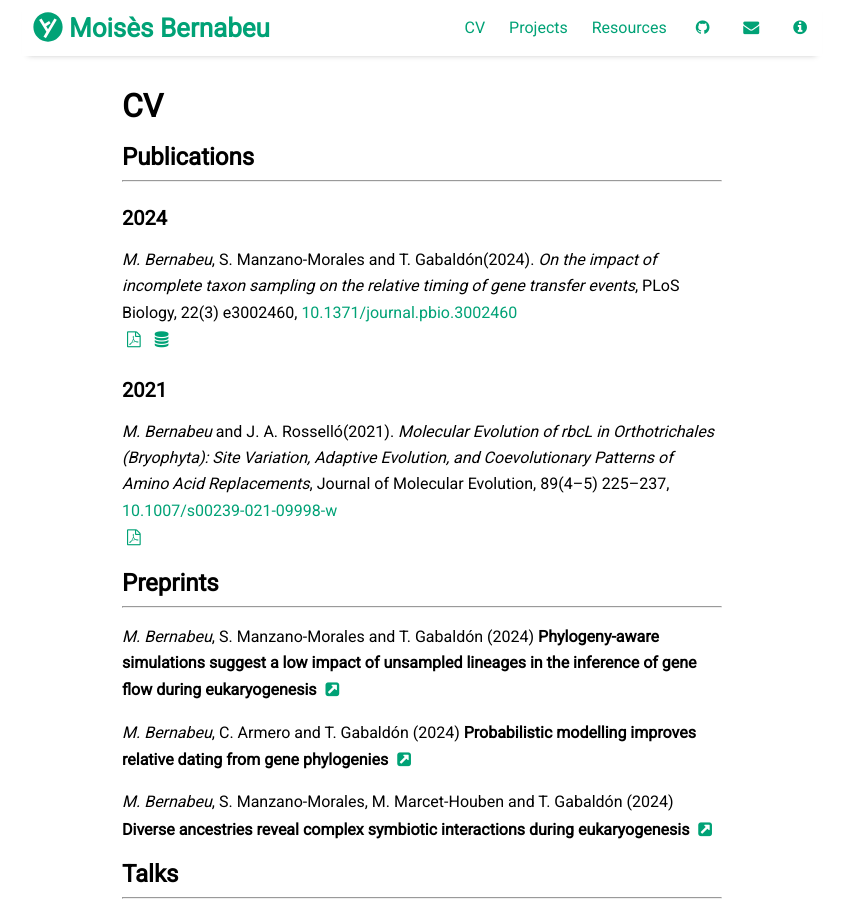
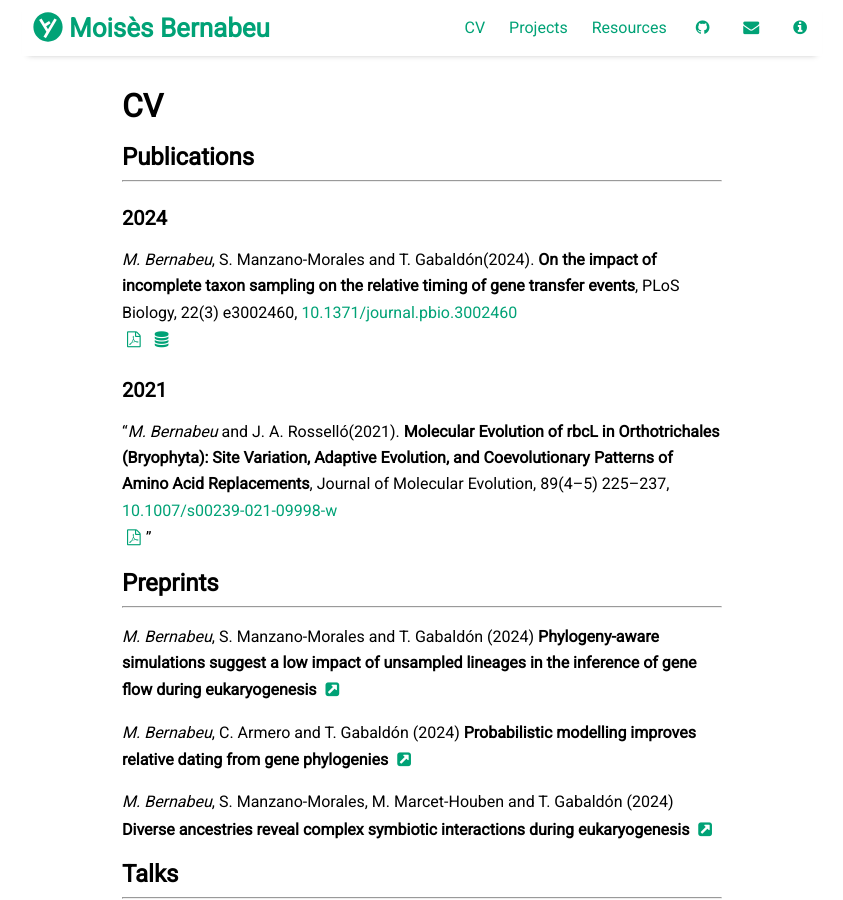
Before and after one commit to moibernabeu/moibernabeu.github.io, a Jekyll site: the page built from pages/cv.md, in a window 1280 px wide and 900 px high. Shown: the whole window, without its empty margins (218-1061 px from the left). Built offline with Jekyll 4.4.1, drawn with Linux system fonts in a browser that asks for light colours; nearby versions of some CDN libraries.

Commit message:
update cv

```diff
--- a/pages/cv.md
+++ b/pages/cv.md
@@ -10,13 +10,13 @@ order: 2
 ---
 
 ### 2024
-*M. Bernabeu*, S. Manzano-Morales and T. Gabaldón(2024). *On the impact of incomplete taxon sampling on the relative timing of gene transfer events*, PLoS Biology, 22(3) e3002460, [10.1371/journal.pbio.3002460](https://www.doi.org/10.1371/journal.pbio.3002460)\\
+*M. Bernabeu*, S. Manzano-Morales and T. Gabaldón(2024). **On the impact of incomplete taxon sampling on the relative timing of gene transfer events**, PLoS Biology, 22(3) e3002460, [10.1371/journal.pbio.3002460](https://www.doi.org/10.1371/journal.pbio.3002460)\\
 [<i class='fa fa-file-pdf-o'></i>](https://drive.google.com/uc?export=download&id=1JvShztPmVf74qSCTLbaTacUYMSYMg-UZ)
 [<i class='fa fa-database'></i>](https://www.doi.org/10.5281/zenodo.10252240)
 
 ### 2021
-*M. Bernabeu* and J. A. Rosselló(2021). *Molecular Evolution of rbcL in Orthotrichales (Bryophyta): Site Variation, Adaptive Evolution, and Coevolutionary Patterns of Amino Acid Replacements*, Journal of Molecular Evolution, 89(4–5) 225–237, [10.1007/s00239-021-09998-w](https://www.doi.org/10.1007/s00239-021-09998-w)\\
-[<i class='fa fa-file-pdf-o'></i>](https://drive.google.com/uc?export=download&id=14k4oapOk2zy-sgbLCYYCnVh3_LQIom4l)
+"*M. Bernabeu* and J. A. Rosselló(2021). **Molecular Evolution of rbcL in Orthotrichales (Bryophyta): Site Variation, Adaptive Evolution, and Coevolutionary Patterns of Amino Acid Replacements**, Journal of Molecular Evolution, 89(4–5) 225–237, [10.1007/s00239-021-09998-w](https://www.doi.org/10.1007/s00239-021-09998-w)\\
+[<i class='fa fa-file-pdf-o'></i>](https://drive.google.com/uc?export=download&id=14k4oapOk2zy-sgbLCYYCnVh3_LQIom4l)"
 
 
 ## Preprints
```
